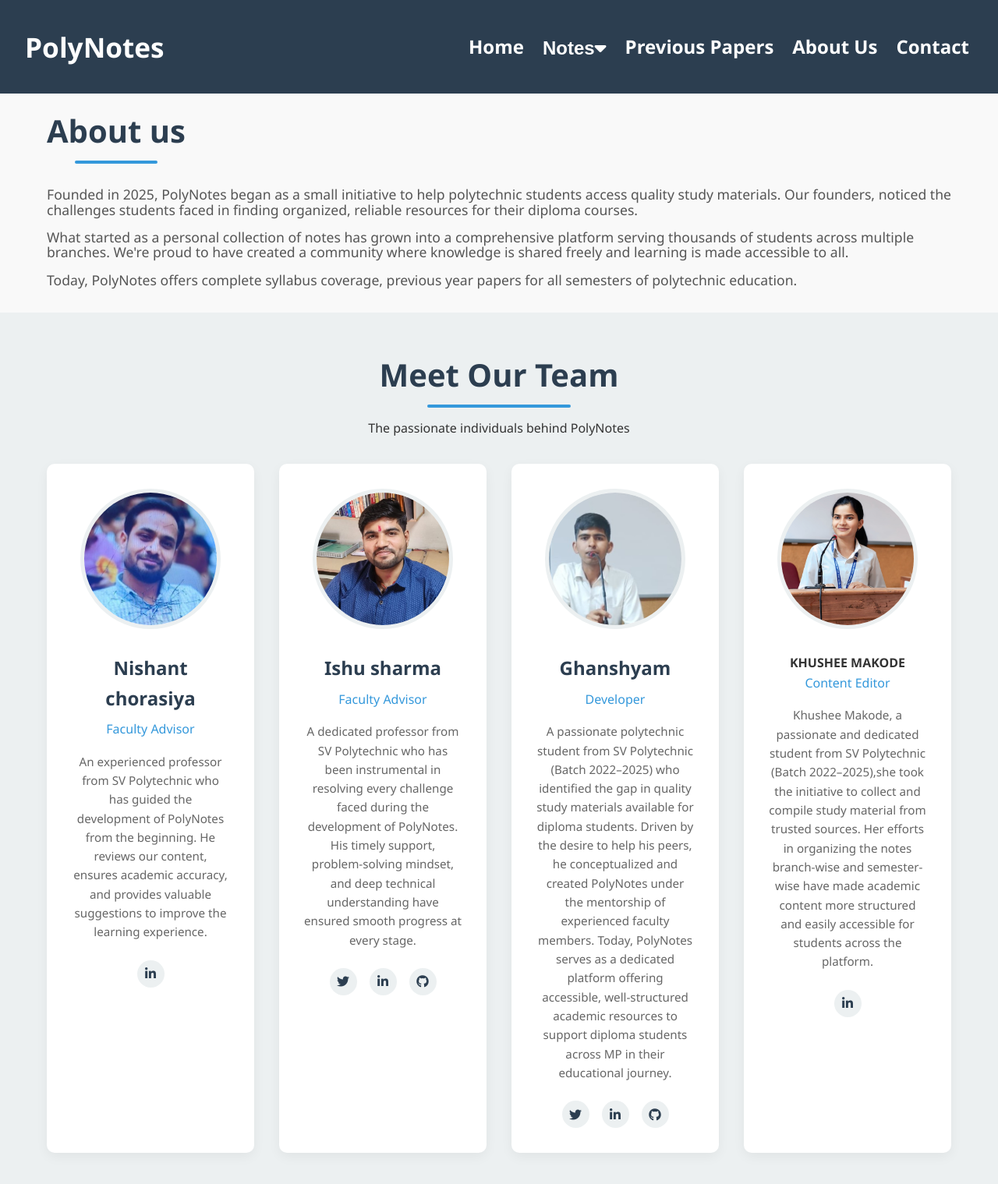
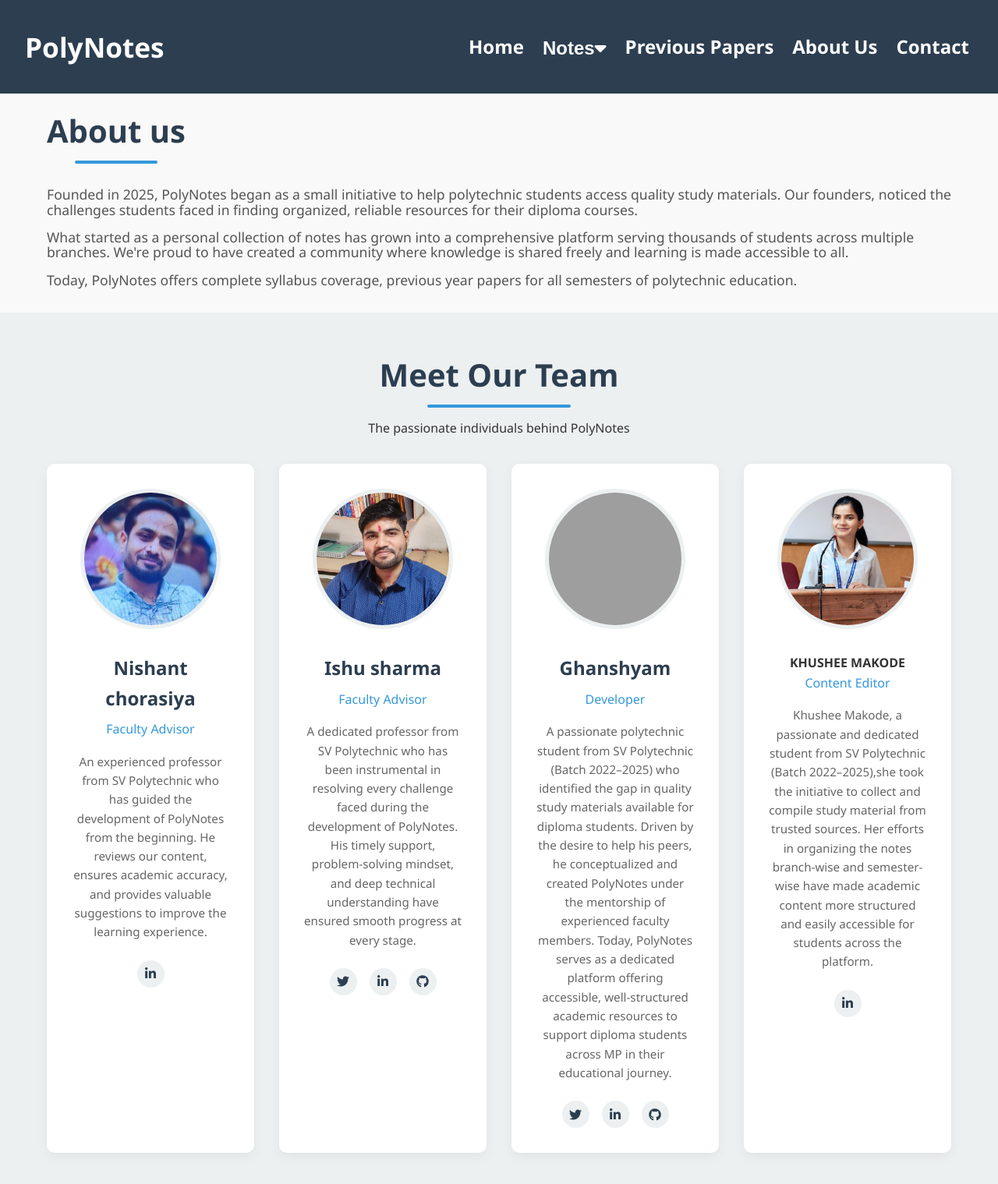
Before and after one commit to Ghanshyam930/polytechnic-notes, a Django app: page /about/ in a window 1280 px wide. Shown: the top 1519 px of the page at 78% size. Run offline with Django 5.2, Linux system fonts and the light colour scheme; grey boxes are pictures that could not be loaded.

Commit message:
Update about.html

```diff
--- a/notes_app/templates/notes_app/about.html
+++ b/notes_app/templates/notes_app/about.html
@@ -562,7 +562,8 @@
                     </div>
                 </div>
                 <div class="team-member">
-                  <img src="{% static 'golu.jpg' %}" alt="Ghanshyam" class="img-fluid">
+                  <img src="https://res.cloudinary.com/dws3dnhcj/image/upload/v1760022256/sxsysdzpn92lccy9tw7e.jpg" alt="Ghanshyam" class="img-fluid">
+
                     <h3>Ghanshyam</h3>
                     <p class="position"> Developer</p>
                     <p class="bio">A passionate polytechnic student from SV Polytechnic (Batch 2022–2025) who identified the gap in quality study materials available for diploma students. Driven by the desire to help his peers, he conceptualized and created PolyNotes under the mentorship of experienced faculty members. Today, PolyNotes serves as a dedicated platform offering accessible, well-structured academic resources to support diploma students across MP in their educational journey.</p>
```
